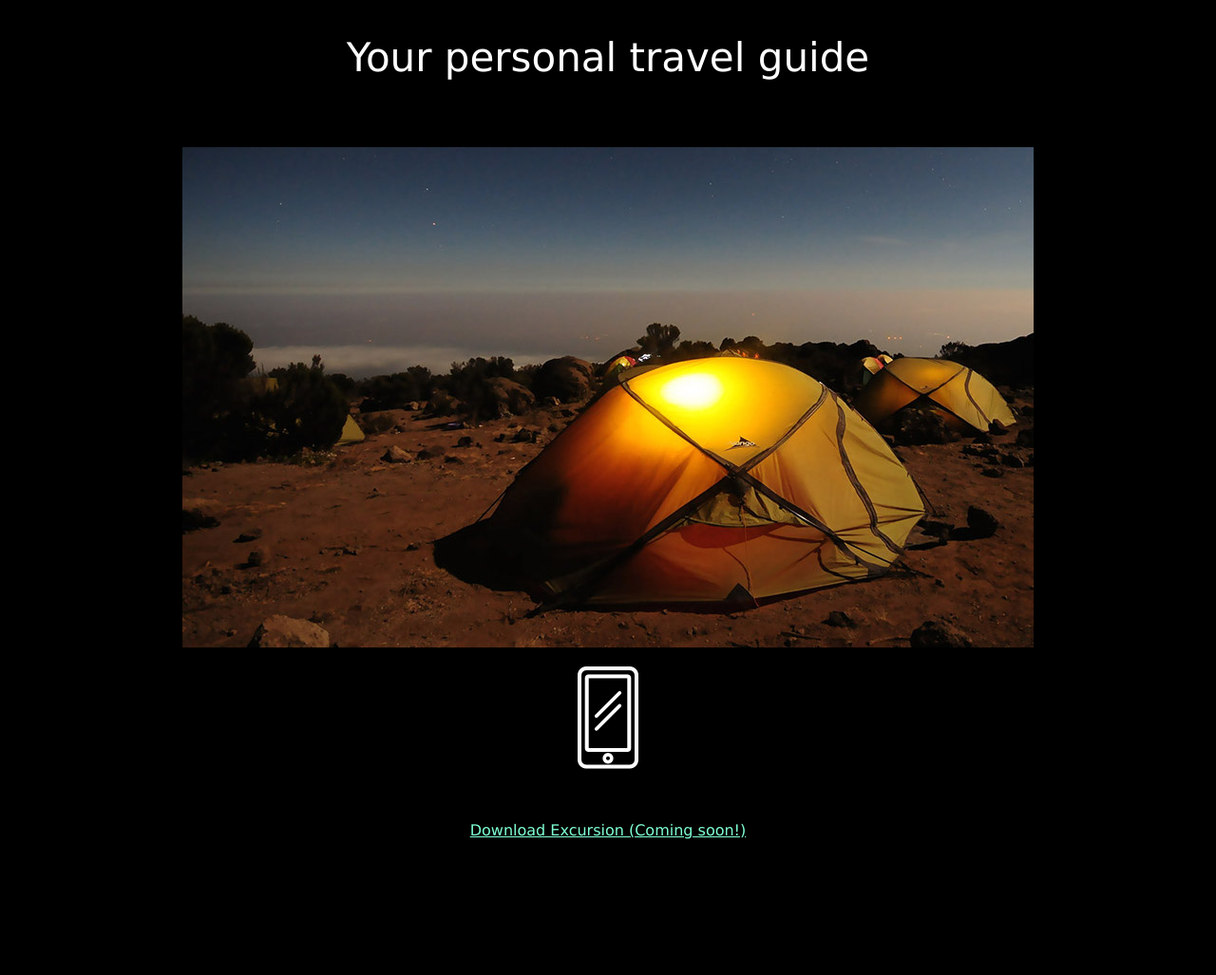
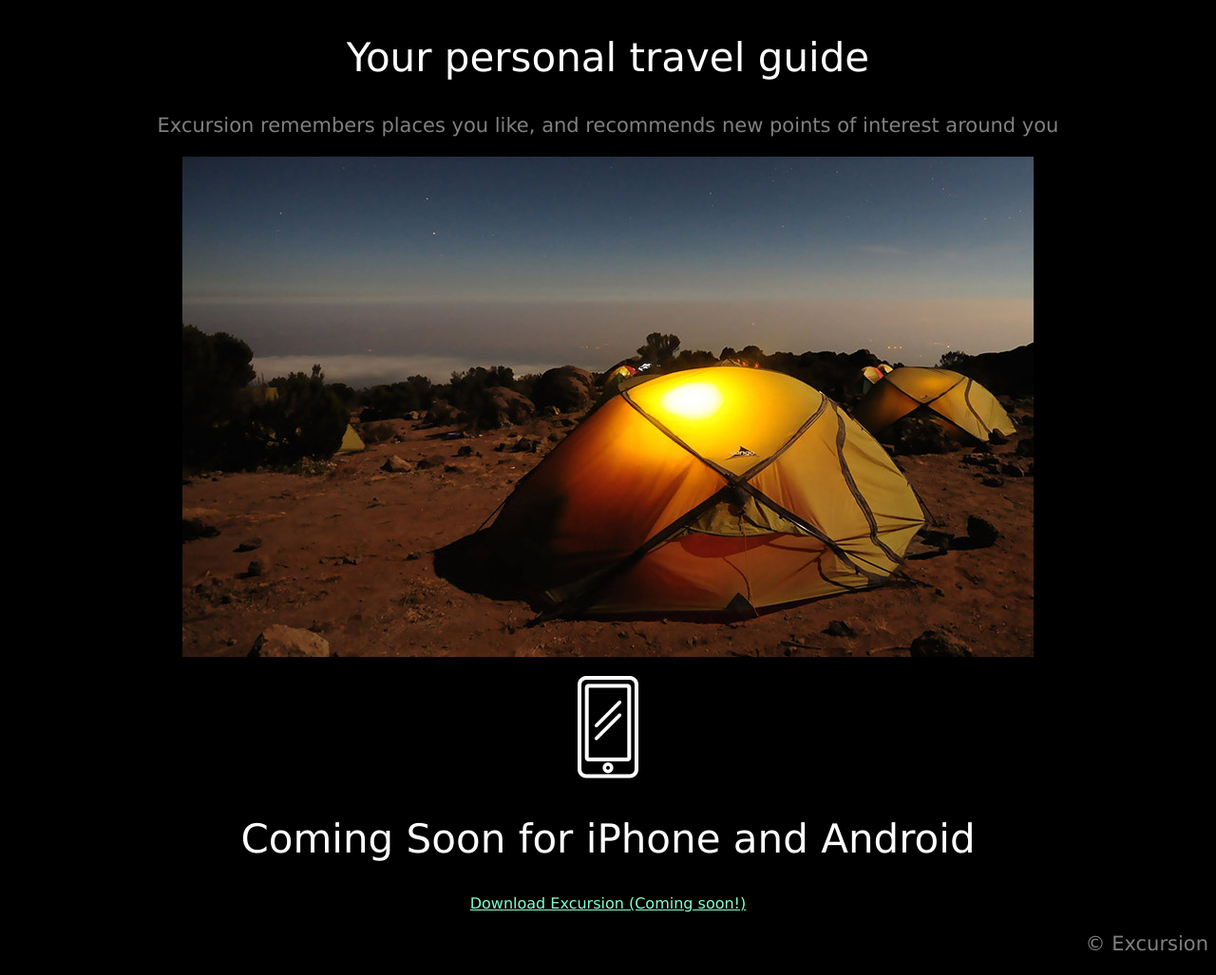
Before and after one commit to rosendoom/excursion, a plain HTML site: page index.html in a window 1280 px wide. Shown: the part 371-1398 px from the top of the page at 95% size. Before the commit the page ends 1306 px from the top, so only its background shows below. Drawn offline with Linux system fonts and the light colour scheme.

Commit message:
Complete.

```diff
--- a/index.html
+++ b/index.html
@@ -13,10 +13,11 @@
 
 <!-- Main Section -->
 <p>
-  <video src="resources/videos/excursion.mp4">Your browser does not support the video tag.</video></p>
+  <video autoplay>
+    <source src="resources/videos/excursion.mp4"
+    Your browser does not support the video tag.</video></p>
 <h2>Your personal travel guide</h2>
-<p>
-  Excursion remembers places you like, and recommends new points of interest around you</p>
+<h3>Excursion remembers places you like, and recommends new points of interest around you</h3>
 
 <!-- Tent image -->
   <p>
@@ -27,13 +28,13 @@
   <img src="resources/images/phone.png" />
 </p>
 <p>
-  Coming Soon for iPhone and Android
+  <h2>Coming Soon for iPhone and Android</h2>
 </p>
 <!-- Footer -->
 <p>
   <a href="https://v5fo7pjfpn50hitd299otgm0ceegu7mfklpkoqvebt1l9op9ntk0.codecademy.cloud/" target="_blank" class="link">Download Excursion (Coming soon!)</a></p>
-  <p>
+  <h3 class="copyright">
     &copy; Excursion
-  </p>
+  </h3>
   </body>
 </html>
--- a/resources/css/style.css
+++ b/resources/css/style.css
@@ -18,9 +18,20 @@ h1{
   color: aquamarine;
   font-size: 16px
 }
-/* Middle section */
+/* Main section */
 h2{
   font-size: 42px;
   font-weight: 300;
   color: white;
 }
+h3 {
+  font-family: Verdana;
+  font-weight: normal;
+  font-size: 21px;
+  color: gray;
+}
+/* Footer */
+h3.copyright {
+  text-align: right;
+  color: gray;
+}
```
